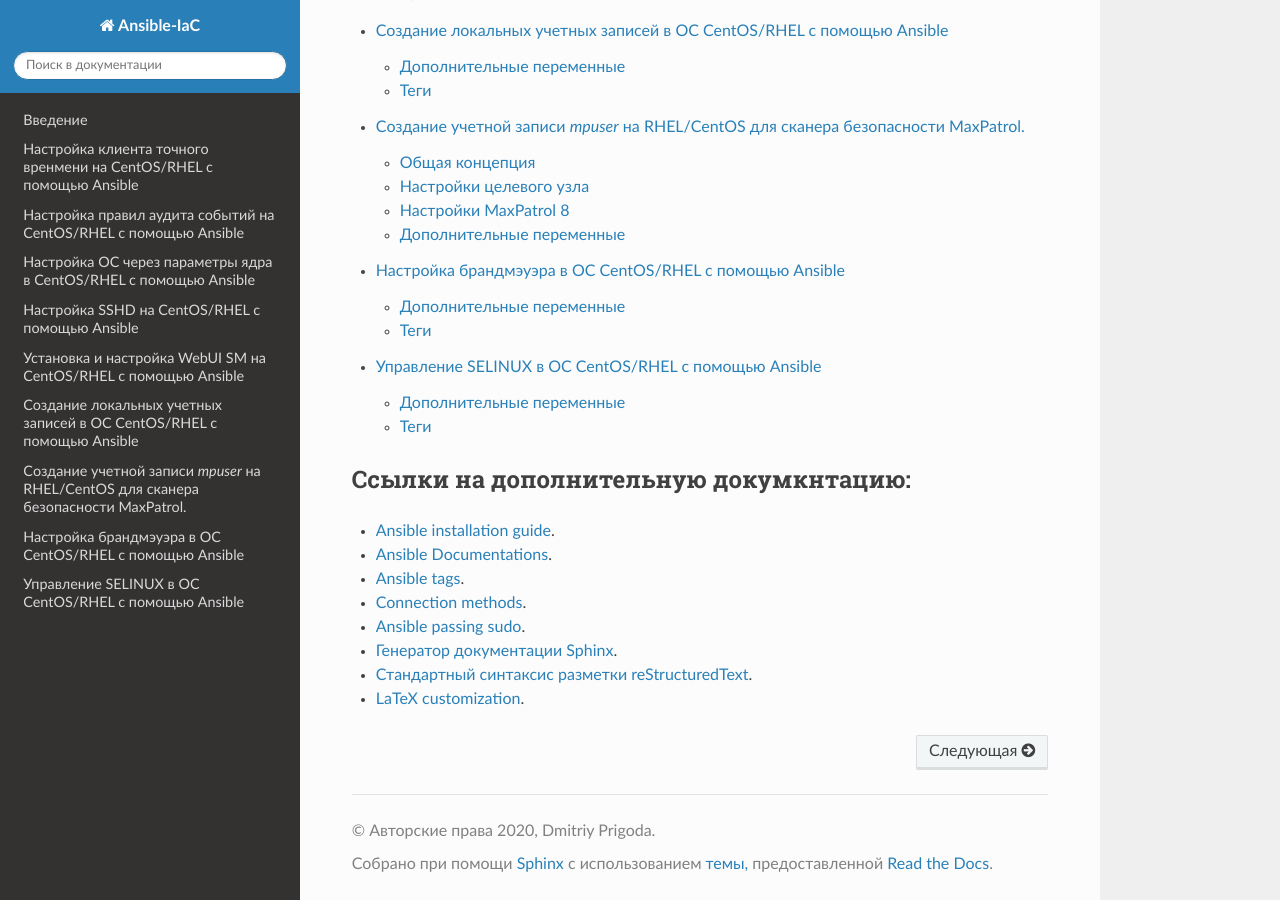
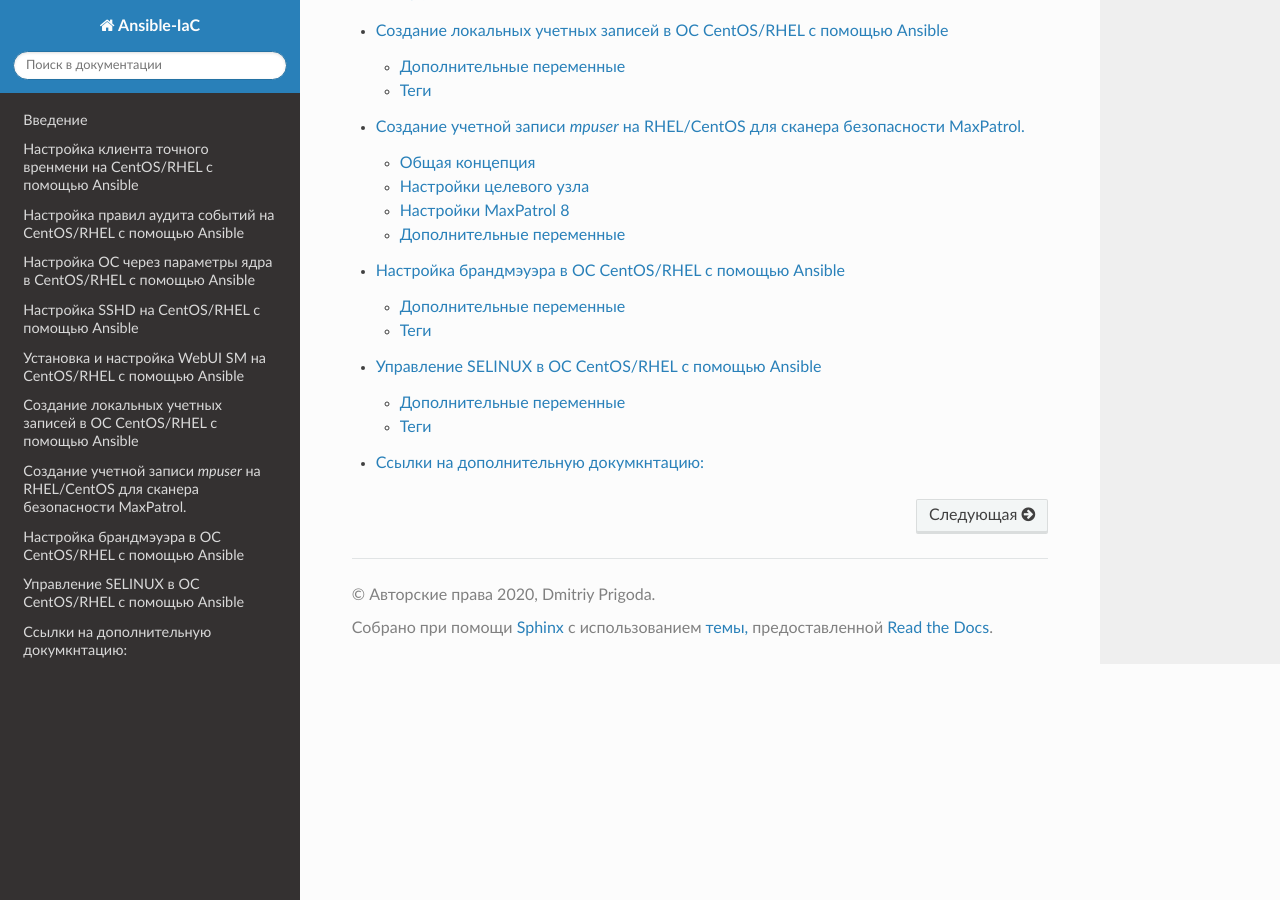
Before and after one commit to D34m0nN0n3/ansible-iac-docs, a Sphinx documentation site: the page built from docs/source/index.rst, in a window 1280 px wide and 900 px high, scrolled down 874 px. Built offline with Sphinx 7.4.7 and the Read the Docs theme 2.0.0, drawn with Linux system fonts in a browser that asks for light colours; pages that are not in the unit, such as notebooks, are missing from menus; the version number could not be read and is left out.

Commit message:
Update index.rst

```diff
--- a/docs/source/index.rst
+++ b/docs/source/index.rst
@@ -20,15 +20,4 @@
   mpuser
   firewall
   selinux
-
-Ссылки на дополнительную докумкнтацию:
---------------------------------------
-
-* `Ansible installation guide <https://docs.ansible.com/ansible/latest/installation_guide/intro_installation.html>`_.
-* `Ansible Documentations <https://docs.ansible.com>`_.
-* `Ansible tags <https://docs.ansible.com/ansible/latest/user_guide/playbooks_tags.html>`_.
-* `Connection methods <https://docs.ansible.com/ansible/latest/user_guide/connection_details.html>`_.
-* `Ansible passing sudo <https://8gwifi.org/docs/ansible-sudo-ssh-password.jsp>`_.
-* `Генератор документации Sphinx <https://sphinx-ru.readthedocs.io/ru/latest/sphinx.html#id12>`_.
-* `Стандартный синтаксис разметки reStructuredText <https://sphinx-ru.readthedocs.io/ru/latest/rst-markup.html#id5>`_.
-* `LaTeX customization <https://www.sphinx-doc.org/en/master/latex.html>`_.
+  finale
```
